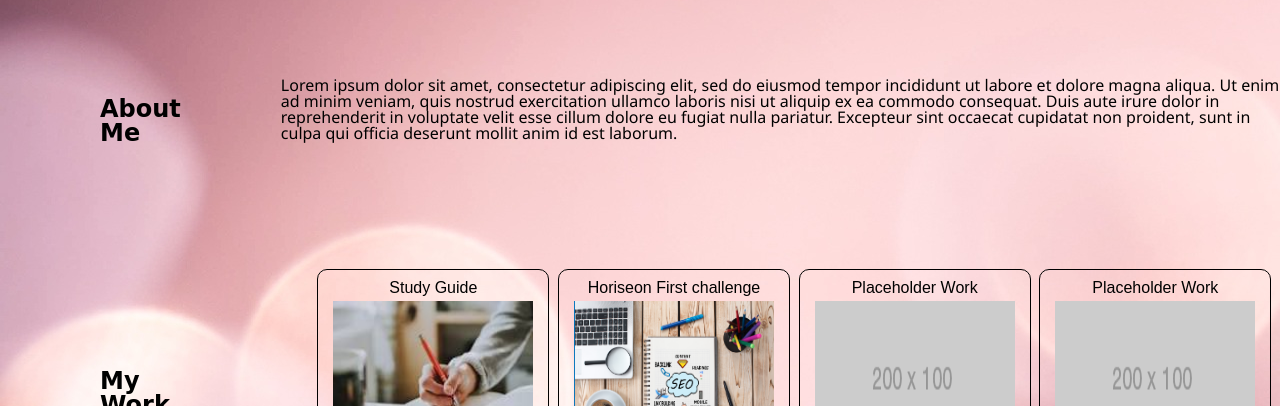
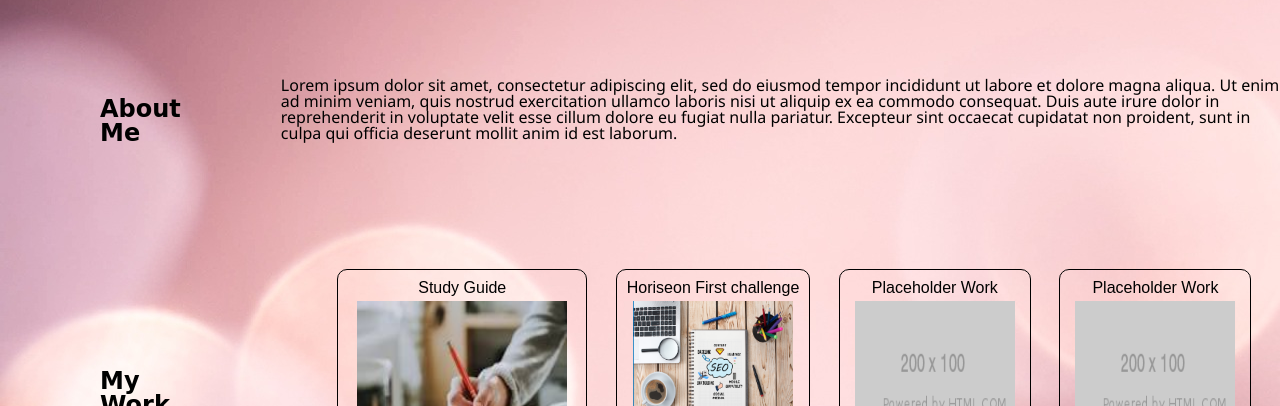
Before and after one commit to ginitadavis/Professional-portfolio-challenge, a plain HTML site: page index.html in a window 1280 px wide. Shown: the part 206-612 px from the top of the page. Drawn offline with nearby package versions, Linux system fonts and the light colour scheme; a web font is replaced by a local one.

Commit message:
Made first card bigger

```diff
--- a/assets/css/style.css
+++ b/assets/css/style.css
@@ -82,7 +82,6 @@ main {
 /*First block that contains About Me and the text are part of a flexbox*/
 .block1 {
   display: flex;
-  /*padding: 20px;*/
 }
 
 /*Formatting the About Me with padding, margin, font type, size, color, and bold*/
@@ -118,6 +117,22 @@ screen is smaller, they have evenly space in the side between them, and have pad
   padding-bottom: 10px;
 }
 
+/*The first card is bigger than the others. Text is centered, card have borders with defined width,
+the corners are rounded, there's padding and margin only in the bottom*/
+.biggerCard {
+  text-align: center;
+  border-style:solid;
+  border-width: 1px;
+  border-radius: 10px;
+  padding: 10px;
+  margin-bottom: 5px;
+  height: 220px;
+  width: 250px;
+
+  /*Controls the speed of the animation applied to the cards*/
+  transition: transform .2s;
+}
+
 /*Text is centered, card have borders with defined width,
 the corners are rounded, there's padding and margin only in the bottom*/
 .card {
@@ -127,17 +142,24 @@ the corners are rounded, there's padding and margin only in the bottom*/
   border-radius: 10px;
   padding: 10px;
   margin-bottom: 5px;
-  height: 200px;
+  height: 170px;
 
   /*Controls the speed of the animation applied to the cards*/
   transition: transform .2s;
+}
+/*The first card's image is bigger than the others.
+Images inside the cards have margin, width, and height defined*/
+.biggerCard img {
+  margin: 5px;
+  width: 210px;
+  height: 180px;
 }
 
 /*Images inside the cards have margin, width, and height defined*/
 .card img {
   margin: 5px;
-  width: 200px;
-  height: 150px;
+  width: 160px;
+  height: 120px;
 }
 
 /*Second block that contains the text Contact Me and the details is a flexbox*/
@@ -174,6 +196,10 @@ a:hover {
   text-shadow: 1px 1px 2px rgb(235, 192, 255);
 }
 
+.biggerCard:hover:hover {
+  transform: scale(1.5);
+}
+
 /*This signifies the amount of scaling required and helps make the image pointed bigger than the rest */
 .card:hover:hover {
   transform: scale(1.5);
--- a/index.html
+++ b/index.html
@@ -96,7 +96,7 @@
             <!-- Title of cards and images on the center/right side of the screen -->
             <section class="products">
 
-                <figure class="card">
+                <figure class="biggerCard">
                     <header>Study Guide</header> <!-- Card's title-->
                     <a href="https://ginitadavis.github.io/prework-study-guide/" target="_blank">
                     <img src="assets/Images/study-guide.jfif" alt="person writing on a notebook" class="image-card"/></a>
```
